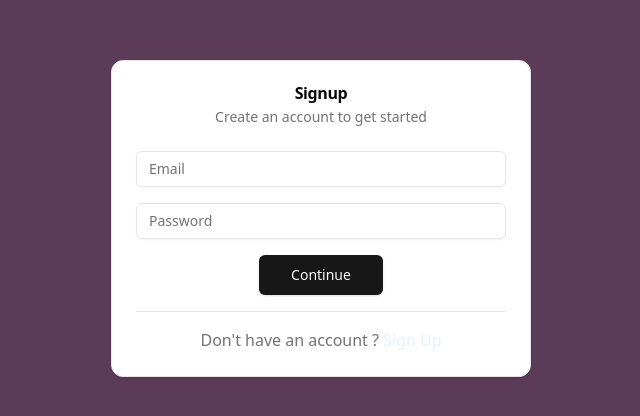
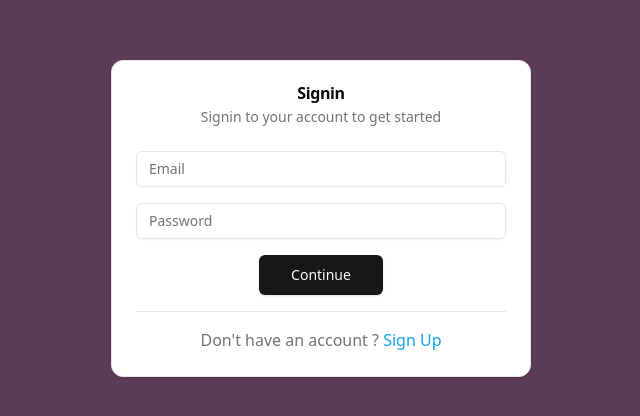
Before and after one commit to vinaybadgujar102/MessageSlackProject, a React (Vite) app in the folder frontend/: page /auth/signin in a window 1280 px wide. Shown: the part 182-598 px from the top of the page, without its empty margins (319-959 px from the left). Built offline with nearby package versions, Linux system fonts and the light colour scheme; no server answers.

Commit message:
edit: change titles and descriptions for clarity, and adjust text color for better visibility

```diff
--- a/frontend/src/components/organisms/Auth/SigninCard.tsx
+++ b/frontend/src/components/organisms/Auth/SigninCard.tsx
@@ -39,8 +39,8 @@ export const SigninCard = ({
   return (
     <Card className="w-full h-full">
       <CardHeader>
-        <CardTitle>Signup</CardTitle>
-        <CardDescription>Create an account to get started</CardDescription>
+        <CardTitle>Signin</CardTitle>
+        <CardDescription>Signin to your account to get started</CardDescription>
 
         {validationError && (
           <div className="bg-destructive/15 p-4 rounded-md items-center gap-x-2 flex text-destructive text-sm mt-2">
@@ -95,7 +95,7 @@ export const SigninCard = ({
           Don't have an account ?{" "}
           <span
             onClick={() => navigate("/auth/signup")}
-            className="text-sky-100 hover:underline cursor-pointer"
+            className="text-sky-500 hover:underline cursor-pointer"
           >
             Sign Up
           </span>
--- a/frontend/src/components/organisms/Auth/SignupCard.tsx
+++ b/frontend/src/components/organisms/Auth/SignupCard.tsx
@@ -115,7 +115,7 @@ export const SignupCard = ({
           Already have an account ?{" "}
           <span
             onClick={() => navigate("/auth/signin")}
-            className="text-sky-100 hover:underline cursor-pointer"
+            className="text-sky-500 hover:underline cursor-pointer"
           >
             Sign In
           </span>
```
